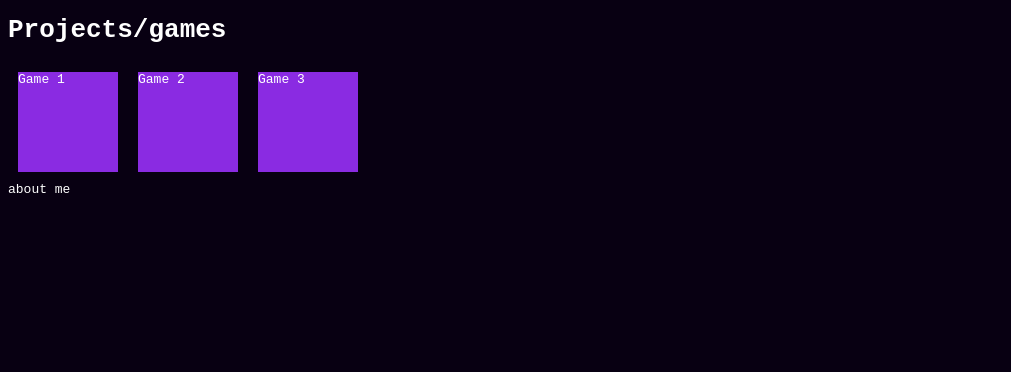
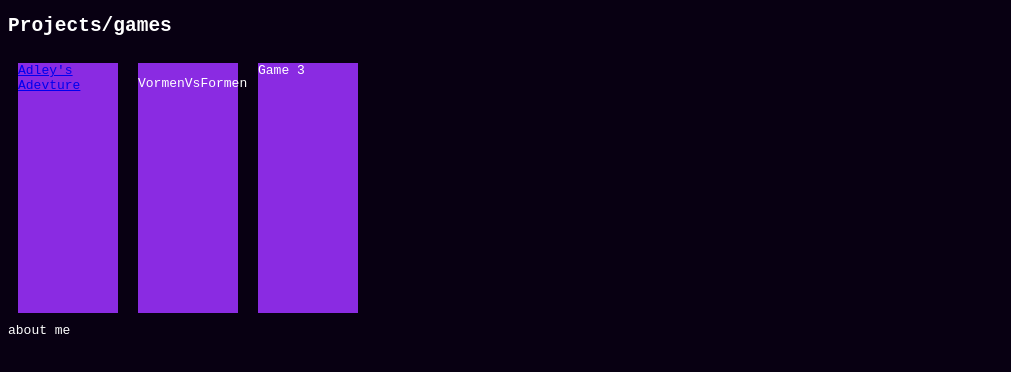
Before and after one commit to bas-boop/Portfolio, a plain HTML site: page index.html in a window 1280 px wide. Shown: the part 50-422 px from the top of the page, without its empty margins (0-1011 px from the left). Drawn offline with Linux system fonts and the light colour scheme.

Commit message:
added pages

```diff
--- a/index.html
+++ b/index.html
@@ -8,10 +8,10 @@
         <h1>Portfolio</h1>
     </header>
 
-    <h1>Projects/games</h1>
+    <h2>Projects/games</h2>
     <div class="projects">
-        <div class="game">Game 1</div>
-        <div class="game">Game 2</div>
+        <div class="game"><a href="Adley'sAdevture.html">Adley's Adevture</a></div>
+        <div class="game"><p href="VormenVsFormen.html">VormenVsFormen</p></div>
         <div class="game">Game 3</div>
     </div>
 
--- a/style.css
+++ b/style.css
@@ -13,7 +13,7 @@ header{
 .game{
     margin: 10px;
     width: 100px;
-    height: 100px;
+    height: 250px;
     flex-direction: row;
     background-color: blueviolet;
 }
```
Also changed, not shown: Adley'sAdevture.html (added, +8 -0 lines), VormenVsFormen.html (added, +8 -0 lines).
